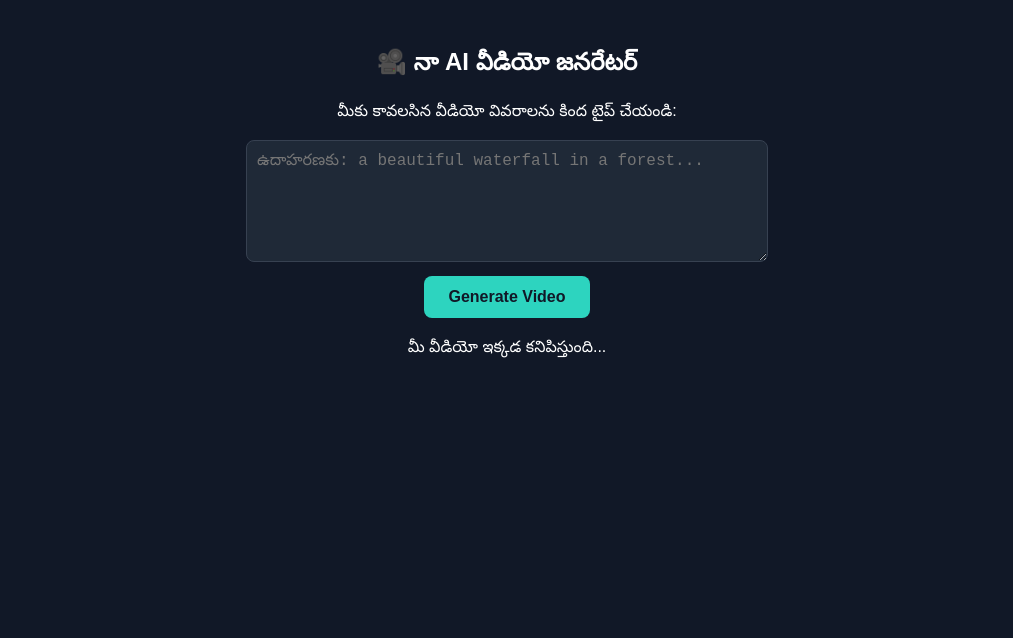
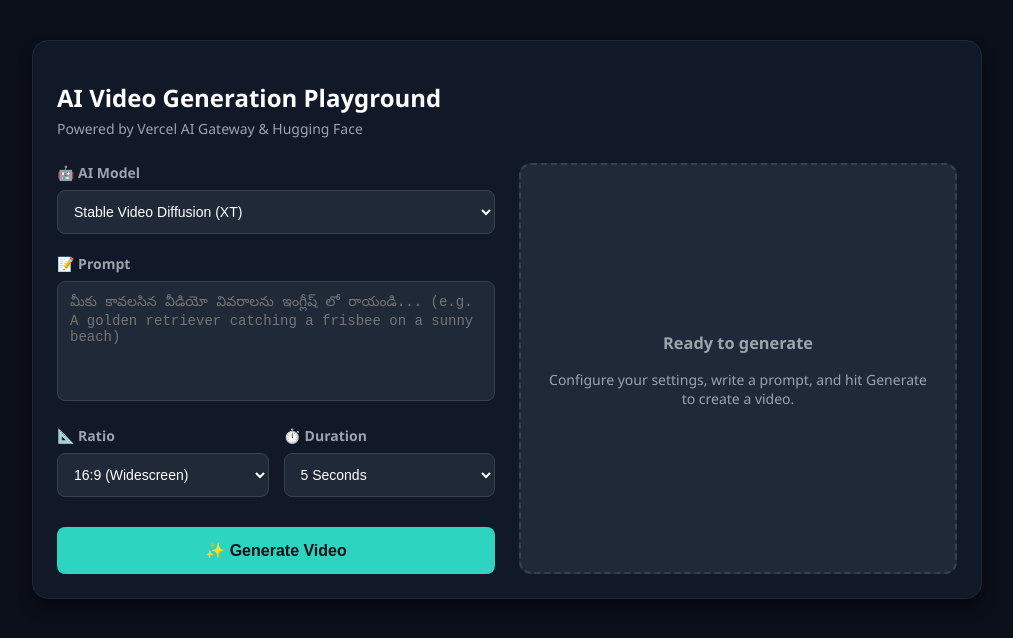
Before and after one commit to gopalch17589-source/my-ai-video-generator, a website: page index.html in a window 1280 px wide. Shown: the whole page, without its empty margins (133-1146 px from the left). Drawn offline with Linux system fonts and the light colour scheme.

Commit message:
Update index.html

```diff
--- a/index.html
+++ b/index.html
@@ -3,38 +3,99 @@
 <head>
     <meta charset="UTF-8">
     <meta name="viewport" content="width=device-width, initial-scale=1.0">
-    <title>AI Video Generator</title>
+    <title>AI Video Generation Playground</title>
     <style>
-        body { font-family: Arial, sans-serif; background-color: #111827; color: white; text-align: center; padding: 20px; }
-        textarea { width: 80%; max-width: 500px; height: 100px; padding: 10px; border-radius: 8px; border: 1px solid #374151; background-color: #1f2937; color: white; font-size: 16px; }
-        button { background-color: #2dd4bf; color: #111827; border: none; padding: 12px 24px; font-size: 16px; font-weight: bold; border-radius: 8px; cursor: pointer; margin-top: 10px; }
-        button:hover { background-color: #14b8a6; }
-        #output { margin-top: 20px; font-size: 16px; }
+        body { font-family: 'Segoe UI', Tahoma, Geneva, Verdana, sans-serif; background-color: #0b0f19; color: #f3f4f6; margin: 0; padding: 20px; display: flex; flex-direction: column; align-items: center; }
+        .container { width: 100%; max-width: 900px; background: #111827; border: 1px solid #1f2937; border-radius: 16px; padding: 24px; box-shadow: 0 10px 15px -3px rgba(0,0,0,0.5); margin-top: 20px; }
+        h1 { font-size: 24px; font-weight: bold; margin-bottom: 5px; color: #ffffff; text-align: left; }
+        .subtitle { font-size: 14px; color: #9ca3af; margin-bottom: 25px; text-align: left; }
+        .grid-layout { display: grid; grid-template-columns: 1fr 1fr; gap: 24px; }
+        @media (max-width: 768px) { .grid-layout { grid-template-columns: 1fr; } }
+        .left-panel { display: flex; flex-direction: column; gap: 20px; }
+        .right-panel { background: #1f2937; border: 2px dashed #374151; border-radius: 12px; display: flex; flex-direction: column; align-items: center; justify-content: center; min-height: 350px; padding: 20px; position: relative; }
+        label { font-size: 14px; font-weight: 600; color: #9ca3af; margin-bottom: 8px; display: block; }
+        select, textarea { width: 100%; background: #1f2937; border: 1px solid #374151; border-radius: 8px; color: white; padding: 12px; font-size: 14px; box-sizing: border-box; }
+        textarea { height: 120px; resize: none; }
+        .row-settings { display: grid; grid-template-columns: 1fr 1fr; gap: 15px; }
+        .btn-generate { background-color: #2dd4bf; color: #0b0f19; border: none; padding: 14px; font-size: 16px; font-weight: bold; border-radius: 8px; cursor: pointer; width: 100%; margin-top: 10px; transition: background 0.2s; }
+        .btn-generate:hover { background-color: #14b8a6; }
+        #output-video { width: 100%; max-width: 100%; border-radius: 8px; display: none; }
+        .status-text { color: #9ca3af; font-size: 14px; text-align: center; }
+        .download-btn { display: none; margin-top: 15px; color: #2dd4bf; text-decoration: none; font-weight: bold; font-size: 14px; }
     </style>
 </head>
 <body>
 
-    <h2>🎥 నా AI వీడియో జనరేటర్</h2>
-    <p>మీకు కావలసిన వీడియో వివరాలను కింద టైప్ చేయండి:</p>
+    <div class="container">
+        <h1>AI Video Generation Playground</h1>
+        <div class="subtitle">Powered by Vercel AI Gateway & Hugging Face</div>
 
-    <textarea id="prompt" placeholder="ఉదాహరణకు: a beautiful waterfall in a forest..."></textarea><br>
-    <button onclick="generatevideo()">Generate Video</button>
+        <div class="grid-layout">
+            <!-- ఎడమ వైపు సెట్టింగ్స్ ప్యానెల్ -->
+            <div class="left-panel">
+                <div>
+                    <label>🤖 AI Model</label>
+                    <select id="model-select">
+                        <option value="stabilityai">Stable Video Diffusion (XT)</option>
+                    </select>
+                </div>
 
-    <div id="output">మీ వీడియో ఇక్కడ కనిపిస్తుంది...</div>
+                <div>
+                    <label>📝 Prompt</label>
+                    <textarea id="prompt" placeholder="మీకు కావలసిన వీడియో వివరాలను ఇంగ్లీష్ లో రాయండి... (e.g. A golden retriever catching a frisbee on a sunny beach)"></textarea>
+                </div>
+
+                <div class="row-settings">
+                    <div>
+                        <label>📐 Ratio</label>
+                        <select id="ratio-select">
+                            <option value="16:9">16:9 (Widescreen)</option>
+                            <option value="9:16">9:16 (Vertical)</option>
+                            <option value="1:1">1:1 (Square)</option>
+                        </select>
+                    </div>
+                    <div>
+                        <label>⏱️ Duration</label>
+                        <select id="duration-select">
+                            <option value="5s">5 Seconds</option>
+                        </select>
+                    </div>
+                </div>
+
+                <button class="btn-generate" onclick="generatevideo()">✨ Generate Video</button>
+            </div>
+
+            <!-- కుడి వైపు వీడియో ప్రివ్యూ ప్యానెల్ -->
+            <div class="right-panel" id="preview-panel">
+                <div id="status-display" class="status-text">
+                    <h3>Ready to generate</h3>
+                    <p>Configure your settings, write a prompt, and hit Generate to create a video.</p>
+                </div>
+                <video id="output-video" controls autoplay loop></video>
+                <a id="download-link" class="download-btn" href="#" download="ai_video.mp4">📥 Download Video</a>
+            </div>
+        </div>
+    </div>
 
     <script>
     async function generatevideo() {
         var prompttext = document.getElementById("prompt").value;
-        if(prompttext == "") {
-            alert("దయచేసి ప్రాంప్ట్ టెక్స్ట్ ఎంటర్ చేయండి!");
+        if(prompttext.trim() == "") {
+           alert('దయచేసి ప్రాంప్ట్ టెక్స్ట్ ఎంటర్ చేయండి!');
             return;
         }
 
-        var outputbox = document.getElementById("output");
+        var statusDisplay = document.getElementById("status-display");
+        var outputVideo = document.getElementById("output-video");
+        var downloadLink = document.getElementById("download-link");
+
+        // పాత వీడియోను దాచిపెట్టి లోడింగ్ చూపించడం
+        outputVideo.style.display = "none";
+        downloadLink.style.display = "none";
+        statusDisplay.style.display = "block";
+        statusDisplay.innerHTML = "<h3>⏳ Creating your video...</h3><p>సర్వర్ కి రిక్వెస్ట్ పంపబడింది. AI మోడల్ మీ వీడియోను తయారు చేస్తోంది, దయచేసి కొన్ని సెకన్లు వేచి ఉండండి...</p>";
 
         try {
-            outputbox.innerHTML = "⏳ సర్వర్ కి రిక్వెస్ట్ పంపబడింది... మీ వీడియో తయారవుతోంది (కొద్ది సెకన్లు పడుతుంది)...";
-
             const response = await fetch("/api/generate", {
                 method: "POST",
                 headers: {
@@ -50,10 +111,16 @@
             const blob = await response.blob();
             const videourl = URL.createObjectURL(blob);
 
-            outputbox.innerHTML = "<video src='" + videourl + "' controls autoplay loop style='width:100%; max-width:500px; border-radius:8px;'></video><br><a href='" + videourl + "' download='ai_video.mp4' style='color:#2dd4bf; text-decoration:none; font-weight:bold; display:inline-block; margin-top:10px;'>📥 వీడియో డౌన్‌లోడ్ చేసుకోండి</a>";
+            // లోడింగ్ టెక్స్ట్ దాచి వీడియో చూపించడం
+            statusDisplay.style.display = "none";
+            outputVideo.src = videourl;
+            outputVideo.style.display = "block";
+
+            downloadLink.href = videourl;
+            downloadLink.style.display = "inline-block";
 
         } catch (error) {
-            outputbox.innerHTML = "❌ ఎర్రర్: " + error.message + "<br><br>మళ్ళీ ప్రయత్నించడానికి బటన్ నొక్కండి.";
+            statusDisplay.innerHTML = "<h3 style='color: #ef4444;'>❌ ఎర్రర్ జరిగింది</h3><p>" + error.message + "</p>";
         }
     }
     </script>
```
